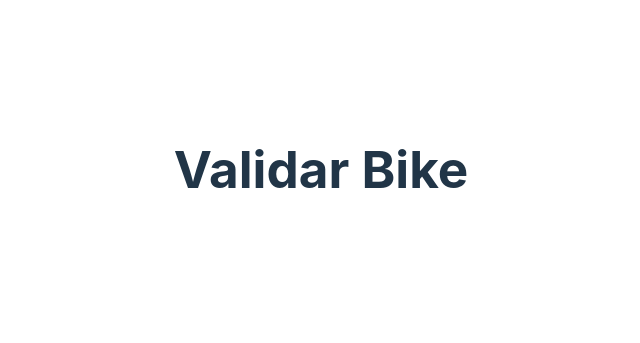
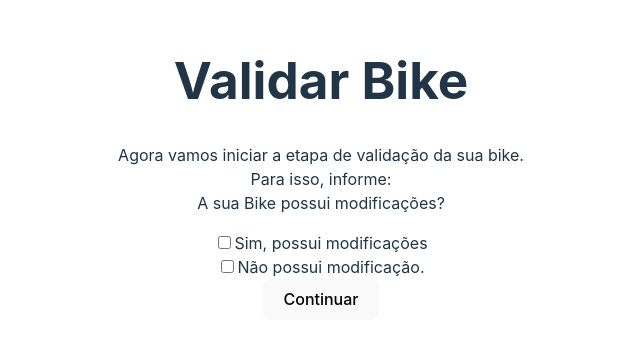
Before and after one commit to gusoaresss/luna, a React (Vite) app: page /Validar in a window 1280 px wide. Shown: the part 231-574 px from the top of the page, without its empty margins (319-959 px from the left). Built offline with nearby package versions, Linux system fonts and the light colour scheme.

Commit message:
Conteudo validar Bike + Foto rosto

```diff
--- a/src/routes/FotoRosto/index.jsx
+++ b/src/routes/FotoRosto/index.jsx
@@ -3,6 +3,9 @@ export default function FotoRosto(){
     return(
         <main>
             <h1>Foto Rosto</h1>
+            <button id="startCamera">Abrir Câmera</button>
+            <p>Tem certeza que a imagem está nítida?</p>
+            <button>Enviar</button>
         </main>
     )
 }
--- a/src/routes/ValidarBike/index.jsx
+++ b/src/routes/ValidarBike/index.jsx
@@ -3,6 +3,16 @@ export default function ValidarBike(){
     return(
         <main>
             <h1>Validar Bike</h1>
+            <p>
+            Agora vamos iniciar a etapa de validação da sua bike.<br/>
+            Para isso, informe:<br/>
+            A sua Bike possui modificações?
+            </p>
+            <input type="checkbox" id="meuCheckbox" name="meuCheckbox"></input>
+            <label for="meuCheckbox">Sim, possui modificações</label><br></br>
+            <input type="checkbox" id="meuCheckbox" name="meuCheckbox"></input>
+            <label for="meuCheckbox">Não possui modificação.</label><br></br>
+            <button>Continuar</button>
         </main>
     )
 }
```
